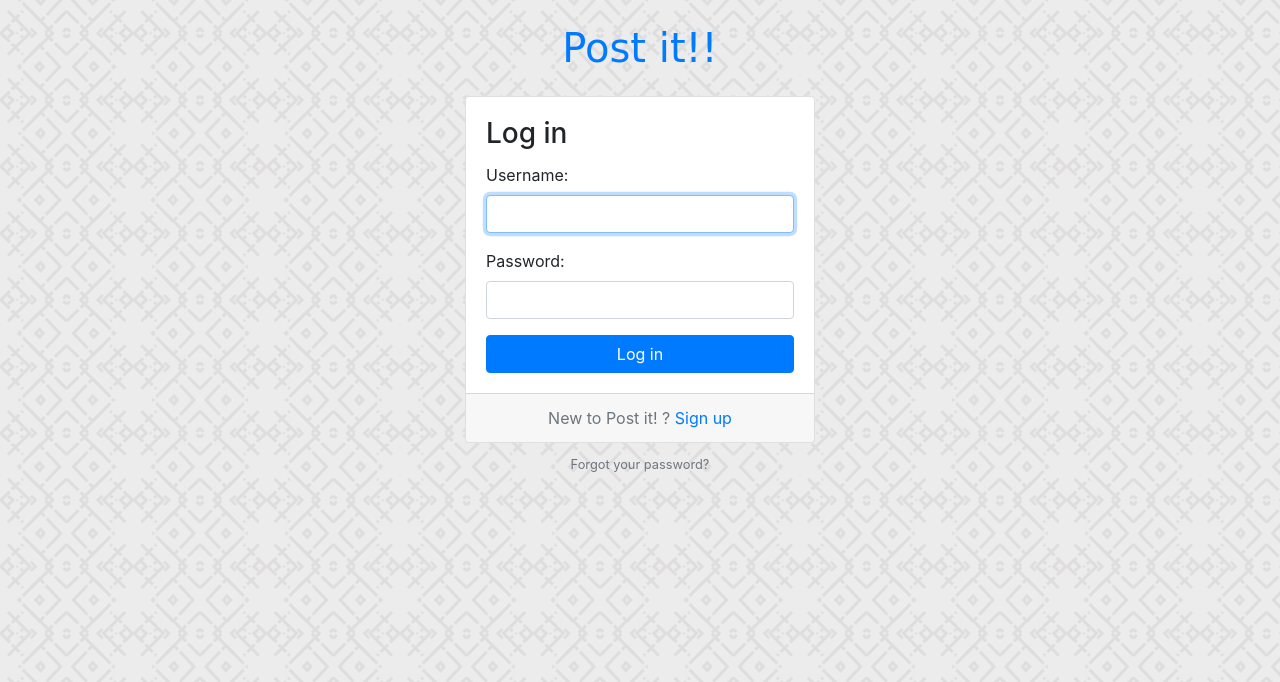
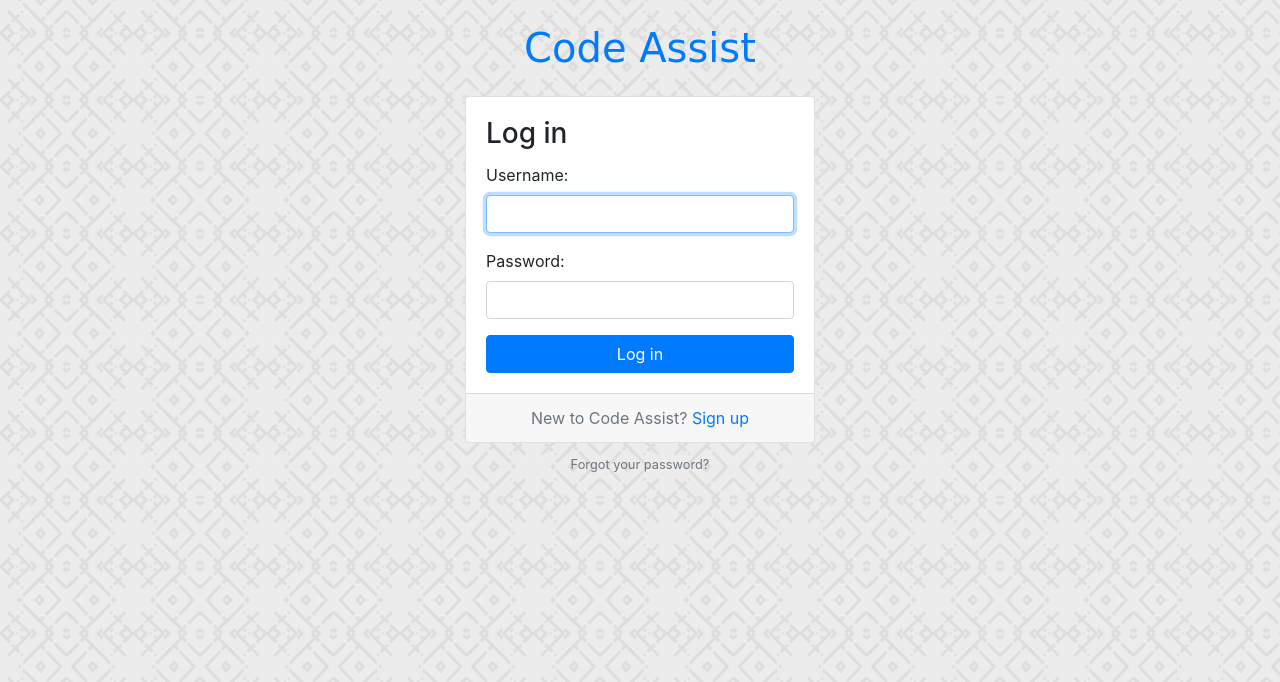
Before and after one commit to KrutikaBhatt/Code-Assist, a Django app: page /login/ in a window 1280 px wide. Shown: the top 682 px of the page. Run offline with Django 3.2, Linux system fonts and the light colour scheme; some libraries are stand-ins or nearby versions.

Commit message:
Text feature changed

```diff
--- a/Template/base.html
+++ b/Template/base.html
@@ -2,7 +2,7 @@
 <html>
   <head>
     <meta charset="utf-8">
-    <title>{% block title %}Post it!!{% endblock %}</title>
+    <title>{% block title %}Code Assist!!{% endblock %}</title>
     <link href="https://fonts.googleapis.com/css2?family=Kalam:wght@700&display=swap" rel="stylesheet">
     <link rel="stylesheet" href="{% static 'css/bootstrap.min.css' %}">
     <link rel="stylesheet" href="{% static 'css/app.css' %}">
@@ -12,7 +12,7 @@
     {% block body %}
   <nav class="navbar navbar-expand-sm navbar-dark bg-dark">
     <div class="container">
-      <a class="navbar-brand" href="{% url 'home' %}">Post it!! :-)</a>
+      <a class="navbar-brand" href="{% url 'home' %}">Code Assist </a>
       <button class="navbar-toggler" type="button" data-toggle="collapse" data-target="#mainMenu" aria-controls="mainMenu" aria-expanded="false" aria-label="Toggle navigation">
         <span class="navbar-toggler-icon"></span>
       </button>
--- a/Template/base_accounts.html
+++ b/Template/base_accounts.html
@@ -7,7 +7,7 @@
 {% block body %}
   <div class="container">
   	<h1 class="text-center logo my-4">
-  		<a href="{% url 'home' %}">Post it!!</a>
+  		<a href="{% url 'home' %}">Code Assist</a>
   	</h1>
   	{% block content %}
   	{% endblock %}
--- a/Template/login.html
+++ b/Template/login.html
@@ -1,6 +1,6 @@
 {% extends 'base_accounts.html' %}
 
-{% block title %}Log in to Post it!!{% endblock %}
+{% block title %}Log in to Code Assist{% endblock %}
 
 {% block content %}
   <div class="row justify-content-center">
@@ -16,7 +16,7 @@
           </form>
         </div>
         <div class="card-footer text-muted text-center">
-          New to Post it! ? <a href="{% url 'signup' %}">Sign up</a>
+          New to Code Assist? <a href="{% url 'signup' %}">Sign up</a>
         </div>
       </div>
       <div class="text-center py-2">
--- a/Template/signup.html
+++ b/Template/signup.html
@@ -1,5 +1,5 @@
 {% extends 'base_accounts.html' %}
-{% block title %}Sign up to Post it!!{% endblock %}
+{% block title %}Sign up to Code Assist{% endblock %}
 {% block content %}
 
     <div class="row justify-content-center">
```
Also changed, not shown: db.sqlite3.
